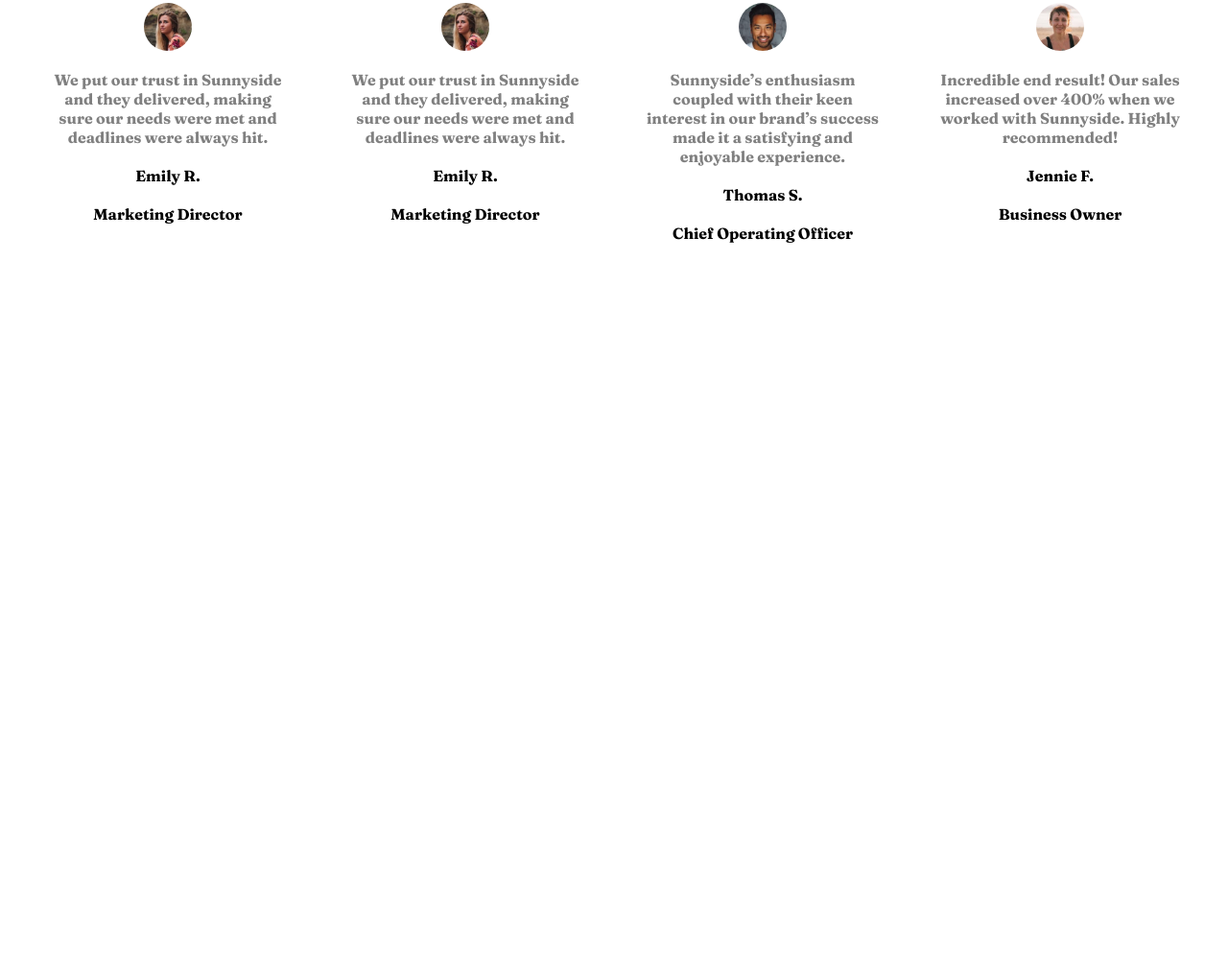
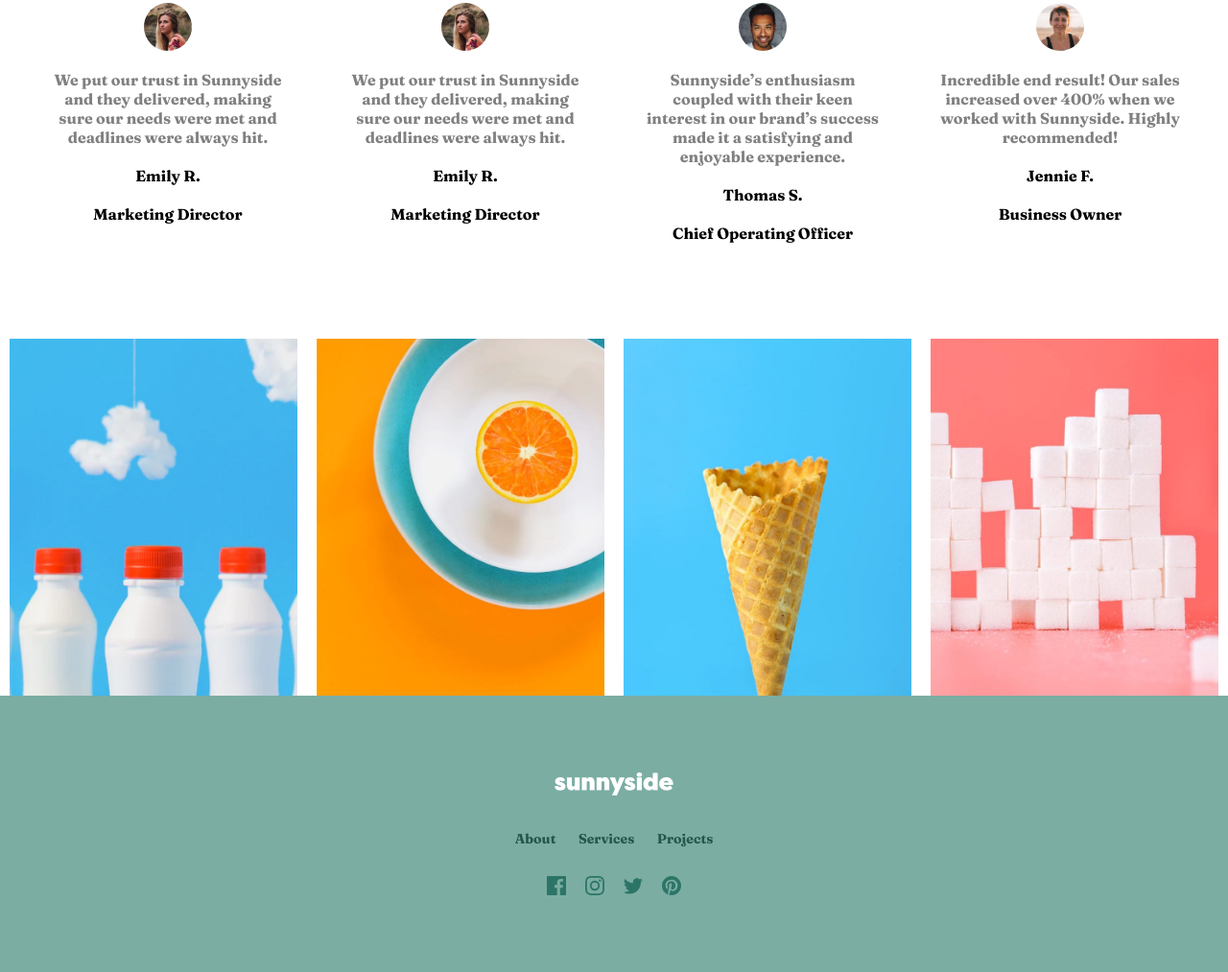
Before and after one commit to razeeth11/Sunny-side-agency, a plain HTML site: page index.html in a window 1280 px wide. Shown: the part 2519-3532 px from the top of the page at 96% size. Before the commit the page ends 2872 px from the top, so only its background shows below. Drawn offline with Linux system fonts and the light colour scheme.

Commit message:
UI completed

```diff
--- a/index.html
+++ b/index.html
@@ -131,5 +131,29 @@
        </div>
     </div>
 
+    <div class="last-div">
+      <img src="./images/desktop/image-gallery-milkbottles.jpg" alt="">
+      <img src="./images/desktop/image-gallery-orange.jpg" alt="">
+      <img src="./images/desktop/image-gallery-cone.jpg" alt="">
+      <img src="./images/desktop/image-gallery-sugarcubes.jpg" alt="">
+    </div>
+
+    <div class="footer">
+      <div class="footer-one">
+        <img src="./images/logo.svg" alt="">
+      </div>
+      <div class="footer-two">
+        <a href="#">About</a>
+        <a href="#">Services</a>
+        <a href="#">Projects</a>
+      </div>
+      <div class="footer-three">
+        <img src="./images/icon-facebook.svg" alt="">
+        <img src="./images/icon-instagram.svg" alt="">
+        <img src="./images/icon-twitter.svg" alt="">
+        <img src="./images/icon-pinterest.svg" alt="">
+      </div>
+    </div>
+
   </body>
 </html>
--- a/style.css
+++ b/style.css
@@ -169,6 +169,45 @@ body{
   margin-top: 50px;
 }
 
+.last-div{
+  display: grid;
+  grid-template-columns: repeat( auto-fit , minmax( 310px , 1fr));
+  gap: 0;
+  align-items : center;
+  justify-items: center;
+}
+
+.last-div img{
+  max-width: 300px;
+}
+
+.footer{
+  display: flex;
+  flex-direction: column;
+  align-items: center;
+  gap: 30px;
+  padding: 80px 0;
+  background-color: hsla(168, 34%, 41%, 0.711);
+}
+
+.footer a{
+  text-decoration: none;
+  padding: 10px ;
+  color : hsl(167, 40%, 24%);
+  border-radius: 30px;
+  font-size: 14px;
+}
+
+.footer a:hover{
+  color: white;
+}
+
+.footer-three{
+  display: flex;
+  align-items: center;
+  gap: 20px;
+}
+
 
 @media screen and (max-width : 1000px) {
 
```
